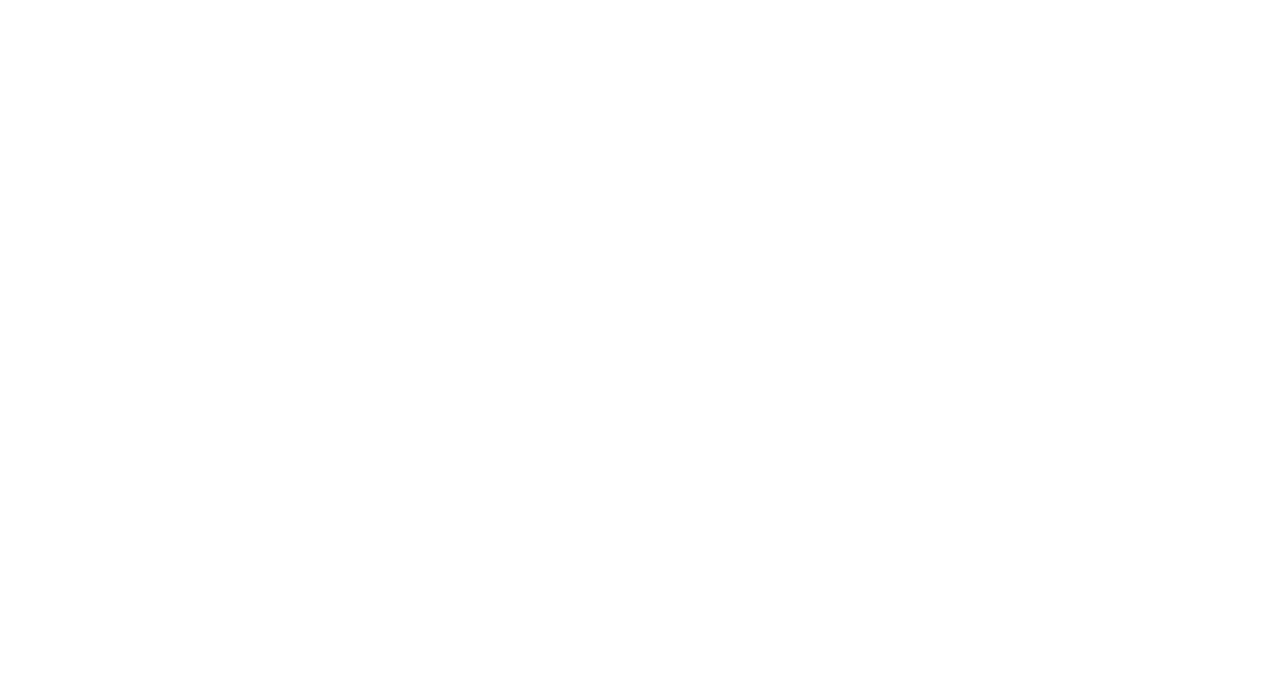
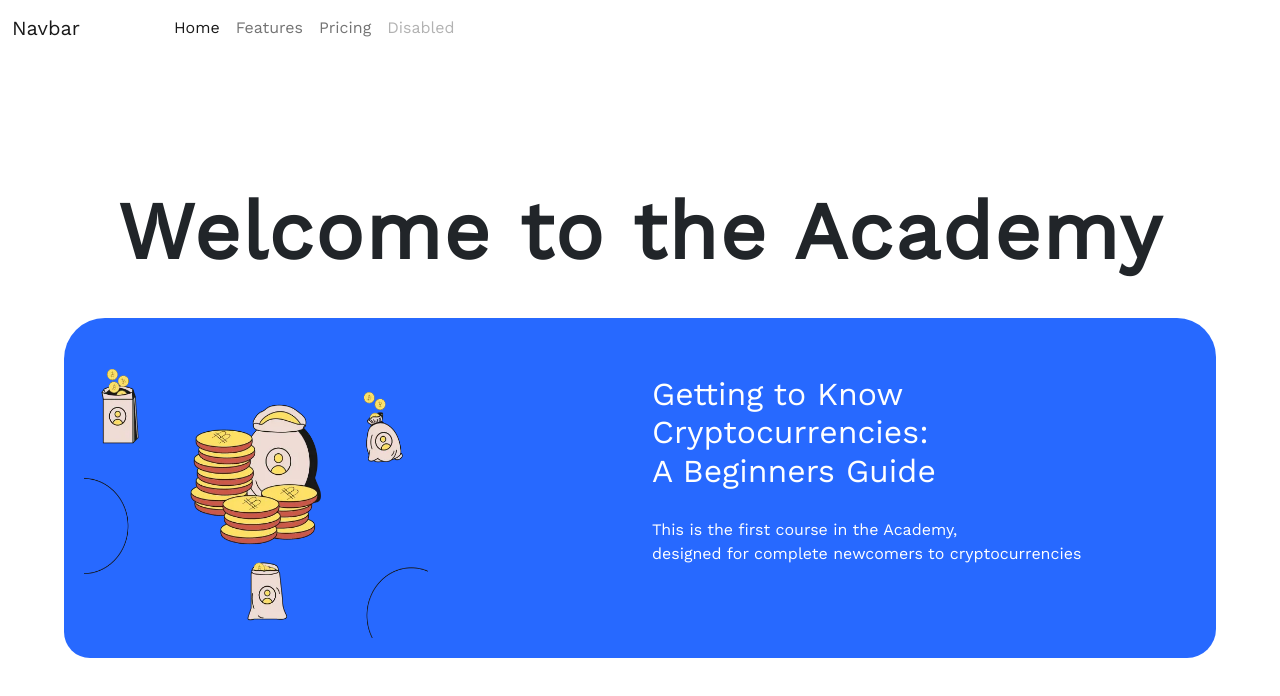
Before and after one commit to TEE2DWHY/TeamDefi, a React (Create React App) app: page /academy in a window 1280 px wide. Before the commit this address had no page. Shown: the top 696 px of the page. Built offline with nearby package versions, Linux system fonts and the light colour scheme.

Commit message:
made changes on the academy page

```diff
--- a/src/App.js
+++ b/src/App.js
@@ -2,11 +2,12 @@ import { BrowserRouter, Routes, Route } from "react-router-dom"
 import Home from "./pages/Home"
 import Glossary from "./pages/Glossary"
 import WhyCrypto from "./pages/WhyCrypto"
-import KnowledgeBase from "./pages/KnowledgeBase"
 import CryptoBasic from "./pages/CryptoBasic"
 import About from "./pages/About"
 import Tools from "./pages/Tools"
 import Blog from "./pages/Blog"
+import OurCourses from "./pages/Academy"
+
 
 function App() {
     return (
@@ -15,11 +16,11 @@ function App() {
                 <Route path="/" element={<Home />} />
                 <Route path="/glossary" element={<Glossary />} />
                 <Route path="/whycrypto" element={<WhyCrypto />} />
-                <Route path="/knowledge-base" element={<KnowledgeBase />} />
                 <Route path="/crypto-basics" element={<CryptoBasic />} />
                 <Route path="/about" element={<About />} />
                 <Route path="/tools" element={<Tools />} />
                 <Route path="/blog" element={<Blog />} />
+                <Route path="/academy" element={<OurCourses />} />
             </Routes>
         </BrowserRouter>
     )
--- a/src/components/Footer.js
+++ b/src/components/Footer.js
@@ -25,7 +25,7 @@ function Footer() {
                                 <h5>Section</h5>
                                 <ul className="nav flex-column">
                                     <li className="nav-item mb-2"><a href="/#" className="nav-link p-0" style={{ color: "#fff" }}>Home</a></li>
-                                    <li className="nav-item mb-2"><a href="/#" className="nav-link p-0" style={{ color: "#fff" }}>Features</a></li>
+                                    <li className="nav-item mb-2"><a href="#Features" className="nav-link p-0" style={{ color: "#fff" }}>Features</a></li>
                                     <li className="nav-item mb-2"><Link to="/tools" className="nav-link p-0" style={{ color: "#fff" }}>Tools</Link></li>
                                     <li className="nav-item mb-2"><Link to="/about" className="nav-link p-0" style={{ color: "#fff" }}>About</Link></li>
                                     <li className="nav-item mb-2"><a href="https://wa.me/+2348168262613" className="nav-link p-0" style={{ color: "#fff" }}>Contact Us</a></li>
--- a/src/components/LearnCrypto.js
+++ b/src/components/LearnCrypto.js
@@ -14,7 +14,7 @@ function LearnCrypto() {
                                 <br /> <br />
                                 You can proceed by starting with the basics of cryptocurrecies or choose from our other available courses.
                             </p>
-                            <Link to="/knowledge-base"><button className="btn btn-success kickstart" type="button">Kickstart <i style={{ color: "#fff" }} class="fa-brands fa-kickstarter-k"></i></button></Link>
+                            <Link to="/academy"><button className="btn btn-success kickstart" type="button">Kickstart <i style={{ color: "#fff" }} class="fa-brands fa-kickstarter-k"></i></button></Link>
                         </div>
                         <div className="col-lg-6">
                             <img className="about" src="about.png" alt="" />
--- a/src/index.css
+++ b/src/index.css
@@ -463,6 +463,39 @@ a{
     padding: 10px;
 }
 
+/* ACADEMY*/
+.academy-header:hover{
+  background-image: url("../public/background.png");
+}
+
+h1.wta{
+  font-size: 80px;
+  font-weight: 900;
+  padding-top: 10%;
+  text-align: center;
+  letter-spacing: .025em;
+}
+
+.course-card1{
+  background-color: #2769ff;
+  width: 90%;
+  display: block;
+  margin: auto;
+  border-radius: 41px 39px 29px 26px;
+  -webkit-border-radius: 41px 39px 29px 26px;
+  -moz-border-radius: 41px 39px 29px 26px;
+  margin-top: 3%;
+}
+
+.course-card1:hover{
+  background: radial-gradient(circle 20vmax at var(--cursorX, -100%) var(--cursorY, -100%), transparent 0, rgba(39, 105, 255, 0.5) 50%, #2769ff 100%);
+}
+
+.academy1{
+  width: 344px;
+  height: 300px;
+  margin: 20px;
+}
 
 /* Media Querry */
 
--- /dev/null
+++ b/src/pages/Academy.js
@@ -0,0 +1,49 @@
+import React from 'react'
+
+const OurCourses = () => {
+    return (
+        <>
+            <nav class="navbar navbar-expand-lg nav">
+                <div class="container-fluid">
+                    <a class="navbar-brand" href="/#">Navbar</a>
+                    <button class="navbar-toggler" type="button" data-bs-toggle="collapse" data-bs-target="#navbarNav" aria-controls="navbarNav" aria-expanded="false" aria-label="Toggle navigation">
+                        <span class="navbar-toggler-icon"></span>
+                    </button>
+                    <div class="collapse navbar-collapse" id="navbarNav">
+                        <ul class="navbar-nav">
+                            <li class="nav-item">
+                                <a class="nav-link active" aria-current="page" href="/#">Home</a>
+                            </li>
+                            <li class="nav-item">
+                                <a class="nav-link" href="/#">Features</a>
+                            </li>
+                            <li class="nav-item">
+                                <a class="nav-link" href="/#">Pricing</a>
+                            </li>
+                            <li class="nav-item">
+                                <a class="nav-link disabled" href='/#'>Disabled</a>
+                            </li>
+                        </ul>
+                    </div>
+                </div>
+            </nav>
+
+            <div className='academy-header'>
+                <h1 className='wta'>Welcome to the Academy</h1>
+            </div>
+            <div className='course-card1'>
+                <div className='row'>
+                    <div className='col-lg-6'>
+                        <img className='academy1' src="academy1.webp" alt='academy' />
+                    </div>
+                    <div className='col-lg-6'>
+                        <h2 style={{ color: "#fff", marginTop: "10%" }}>Getting to Know <br />Cryptocurrencies: <br /> A Beginners Guide</h2>
+                        <p style={{ color: "#fff", fontSize: "16px", marginTop: "5%" }}>This is the first course in the Academy, <br />designed for complete newcomers to cryptocurrencies</p>
+                    </div>
+                </div>
+            </div>
+        </>
+    )
+}
+
+export default OurCourses
--- a/src/pages/Blog.js
+++ b/src/pages/Blog.js
@@ -1,7 +1,7 @@
 import Navbar from "../components/Navbar";
 import Footer from "../components/Footer";
 import { Link } from "react-router-dom";
-import blogData from "../components/Data";
+import blogData from "../components/BlogData";
 
 const Blog = (props) => {
 
@@ -39,9 +39,8 @@ const Blog = (props) => {
                     </div>
                 </div>
                 <div className="container">
-                    <div className="row articles">
+                    <div className="row">
                         {blogData.map((items) => (
-
                             <div className="col-lg-4">
                                 <div className="card" style={{ width: "18rem", marginTop: "10%", borderRadius: "12px", cursor: "pointer" }}>
 
@@ -49,14 +48,25 @@ const Blog = (props) => {
                                     <div className="card-body">
                                         <h5 className="card-text">{items.content}</h5>
                                     </div>
-
                                 </div>
                             </div>
                         ))}
                     </div>
                 </div>
 
-
+                <div className="whycrypto-container" style={{ marginTop: "5%" }}>
+                    <div className="row">
+                        <div className="col-lg-6">
+                            <img className="LearnBanner" src="LearnBanner.webp" alt="" />
+                        </div>
+                        <div className="col-lg-6">
+                            <br /> <br />
+                            <h3>Learn Crypto Basics</h3>
+                            <p>Start from scratch or brush up on your knowledge withStart from scratch or brush up on your knowledge with</p>
+                            <button className="btn btn-success learn" type="submit">Start Learning</button>
+                        </div>
+                    </div>
+                </div>
             </section>
             <Footer />
         </>
--- a/src/pages/KnowledgeBase.js
+++ /dev/null
@@ -1,17 +0,0 @@
-import Navbar from "../components/Navbar"
-import Footer from "../components/Footer"
-
-function KnowledgeBase() {
-    return (
-        <>
-            <Navbar />
-            <section id="knowledge-base">
-                <br /> <br />
-                <h1 style={{ textAlign: "center", fontWeight: "600" }}>Knowledge Base</h1>
-            </section>
-            <Footer />
-        </>
-    )
-}
-
-export default KnowledgeBase
--- a/src/pages/Tools.js
+++ b/src/pages/Tools.js
@@ -228,7 +228,7 @@ function Tools() {
                 </div>
             </div>
             <br /> <br />
-            <Link to="/knowledge-base"><h2 className="tool-visit"> <span className="visit">visit:</span> <span className="k-b">Knowledge base </span><i class="fa-solid fa-arrow-right"></i></h2></Link>
+            <Link to="/academy"><h2 className="tool-visit"> <span className="visit">visit:</span> <span className="k-b">Knowledge base </span><i class="fa-solid fa-arrow-right"></i></h2></Link>
             <Footer />
         </>
     )
```
Also changed, not shown: public/academy1.webp (added), public/layer2.webp (added), src/components/BlogData.js (renamed from src/components/Data.js).
